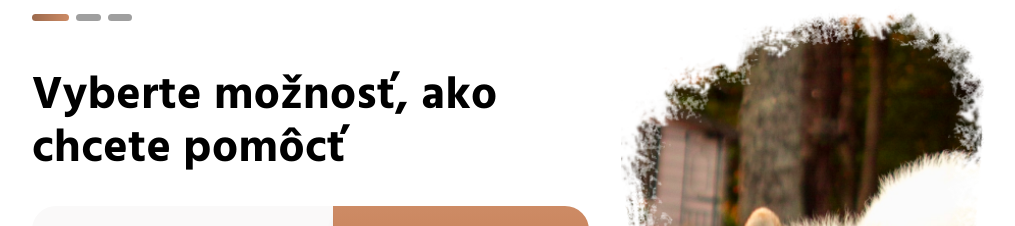
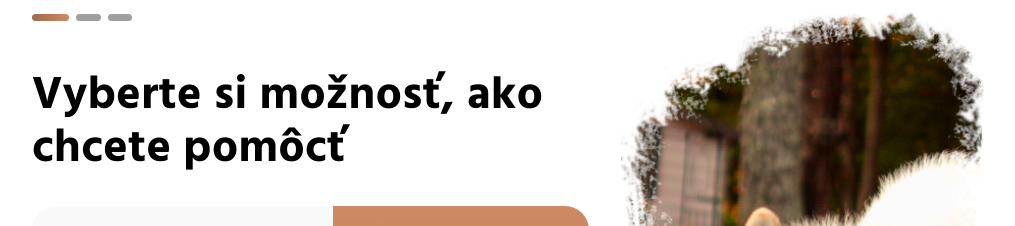
Before and after one commit to BooRiis/Good-boy-foundation, a React (Create React App) app: page / in a window 1280 px wide. Shown: the part 131-357 px from the top of the page, without its empty margins (128-1143 px from the left). Built offline with nearby package versions, Linux system fonts and the light colour scheme; no server answers.

Commit message:
I forgot 'si' in main title

```diff
--- a/src/components/Allinone/stepNumberOne.js
+++ b/src/components/Allinone/stepNumberOne.js
@@ -99,7 +99,7 @@ export function StepNumberOne() {
                 <span></span>
                 <span></span>
             </div>
-            <h1>Vyberte možnosť, ako chcete pomôcť</h1>
+            <h1>Vyberte si možnosť, ako chcete pomôcť</h1>
           {/* Form */}
             <form onSubmit={handleSubmit(onSubmit)}>
                 {/* Choose box */}
```
